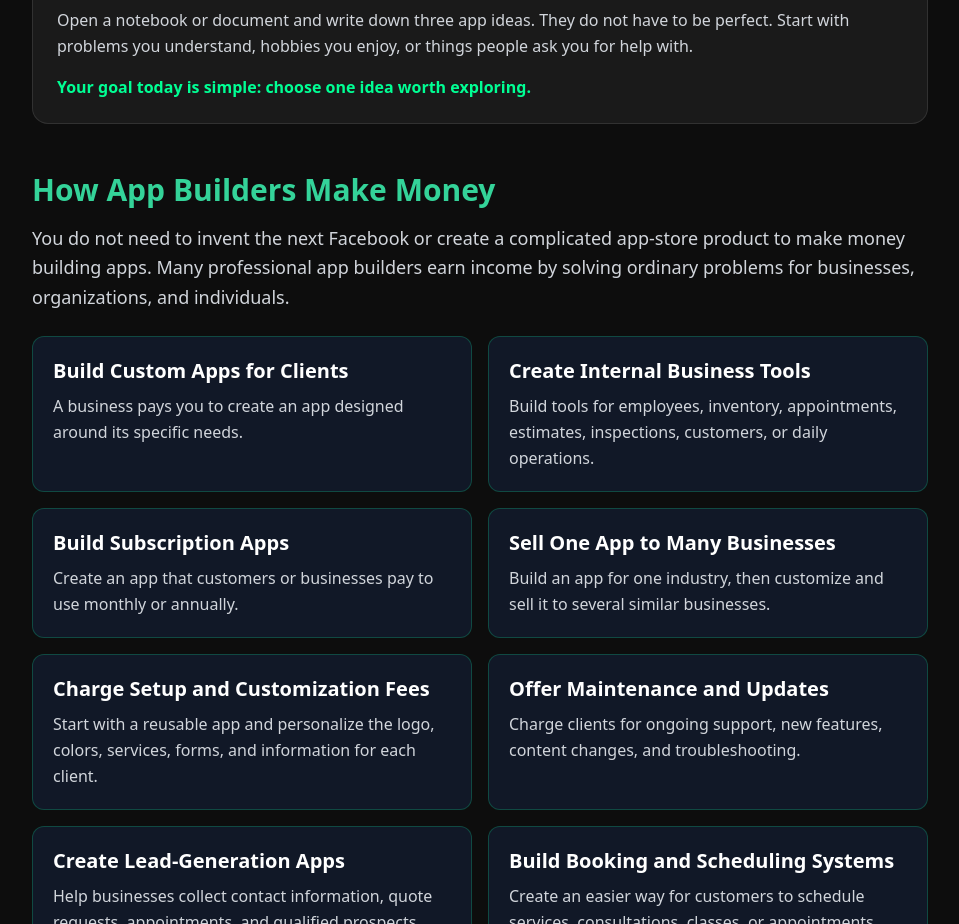
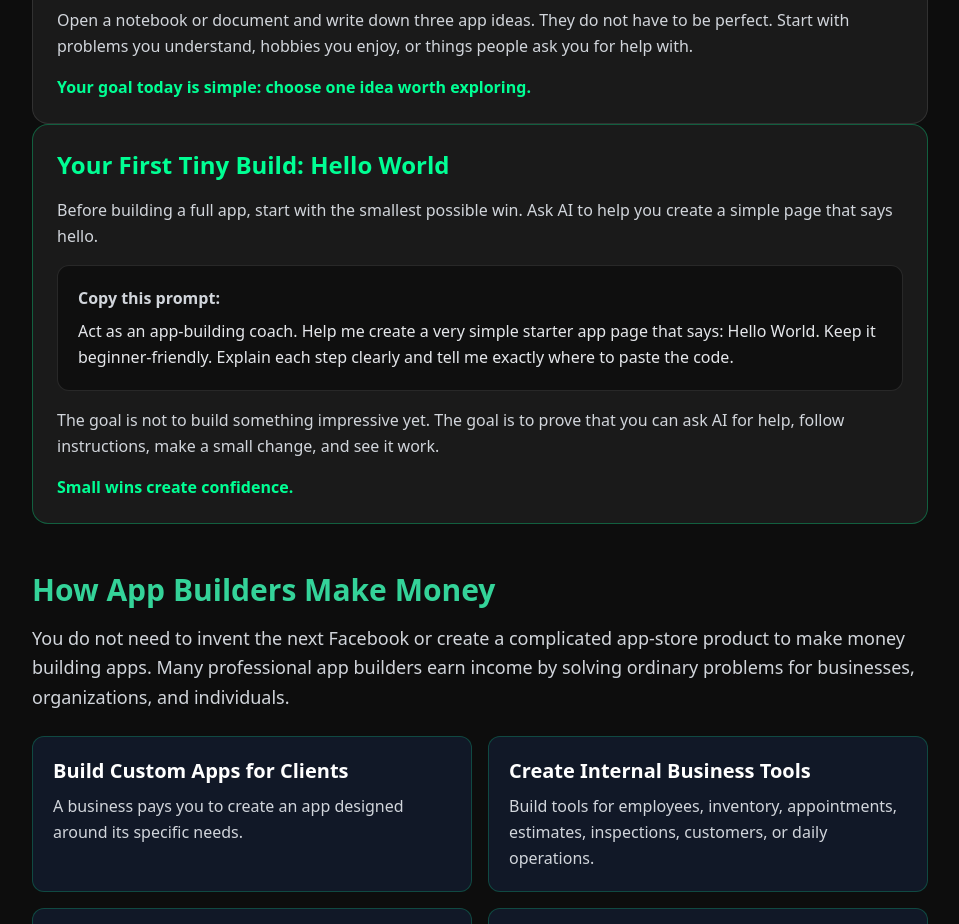
Before and after one commit to myapptly/apptly-website, a Next.js app: page /lesson-1 in a window 1280 px wide. Shown: the part 1660-2584 px from the top of the page, without its empty margins (160-1119 px from the left). Built offline with nearby package versions, Linux system fonts and the light colour scheme.

Commit message:
Update page

```diff
--- a/app/lesson-1/page.tsx
+++ b/app/lesson-1/page.tsx
@@ -76,6 +76,36 @@ export default function LessonOne() {
             Your goal today is simple: choose one idea worth exploring.
           </p>
         </div>
+
+          <div className="bg-[#1A1A1A] border border-[#00FF94]/30 rounded-2xl p-6 space-y-4">
+  <h2 className="text-2xl font-bold text-[#00FF94]">
+    Your First Tiny Build: Hello World
+  </h2>
+
+  <p className="text-gray-300 leading-relaxed">
+    Before building a full app, start with the smallest possible win. Ask AI to
+    help you create a simple page that says hello.
+  </p>
+
+  <div className="bg-black/40 border border-white/10 rounded-xl p-5">
+    <p className="text-gray-300 font-bold mb-2">Copy this prompt:</p>
+    <p className="text-gray-200 leading-relaxed">
+      Act as an app-building coach. Help me create a very simple starter app
+      page that says: Hello World. Keep it beginner-friendly. Explain each step
+      clearly and tell me exactly where to paste the code.
+    </p>
+  </div>
+
+  <p className="text-gray-300 leading-relaxed">
+    The goal is not to build something impressive yet. The goal is to prove that
+    you can ask AI for help, follow instructions, make a small change, and see it
+    work.
+  </p>
+
+  <p className="text-[#00FF94] font-bold">
+    Small wins create confidence.
+  </p>
+</div>
 
         <section className="mt-12">
   <h2 className="text-3xl font-bold text-emerald-400 mb-4">
```
